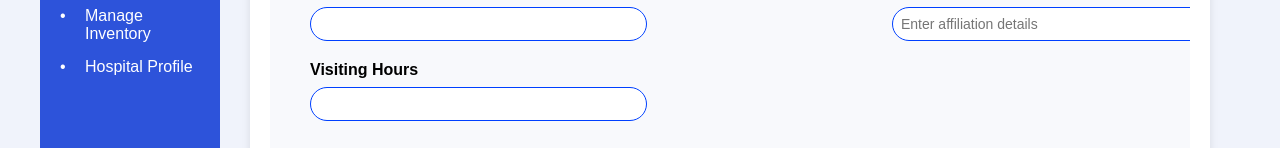
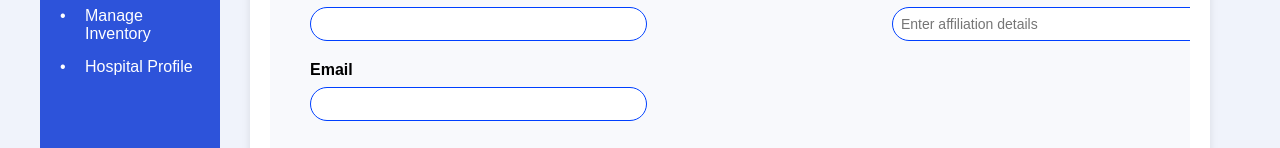
Before and after one commit to Hogwarts-Hackademy/Frontend-hospital, a React (Create React App) app: page /add-hospital in a window 1280 px wide. Shown: the part 399-547 px from the top of the page. Built offline with nearby package versions, Linux system fonts and the light colour scheme.

Commit message:
addhospital update

```diff
--- a/src/pages/addHospitalProfile/addHospitalProfile.jsx
+++ b/src/pages/addHospitalProfile/addHospitalProfile.jsx
@@ -102,7 +102,7 @@ const AddHospitalProfile = () => {
                   <input type="text" placeholder="Enter affiliation details" />
                 </div>
                 <div className="input-group-hrs">
-                  <label>Visiting Hours</label>
+                  <label>Email</label>
                   <input type="url" />
                 </div>
 
@@ -115,8 +115,9 @@ const AddHospitalProfile = () => {
                 <div className="card-container">
                   {cards.map((card, index) => (
                     <div className="card-inner" key={index}>
+
                       <div className="input-group">
-                        <label>Department</label>
+                        <label>Department {index + 1}</label>
                         <select>
                           <option value="">Select Department</option>
                           <option value="surgery">Surgery</option>
```
Also changed, not shown: src/pages/addHospitalProfile/addHospitalProfile.css (line endings or trailing spaces).
